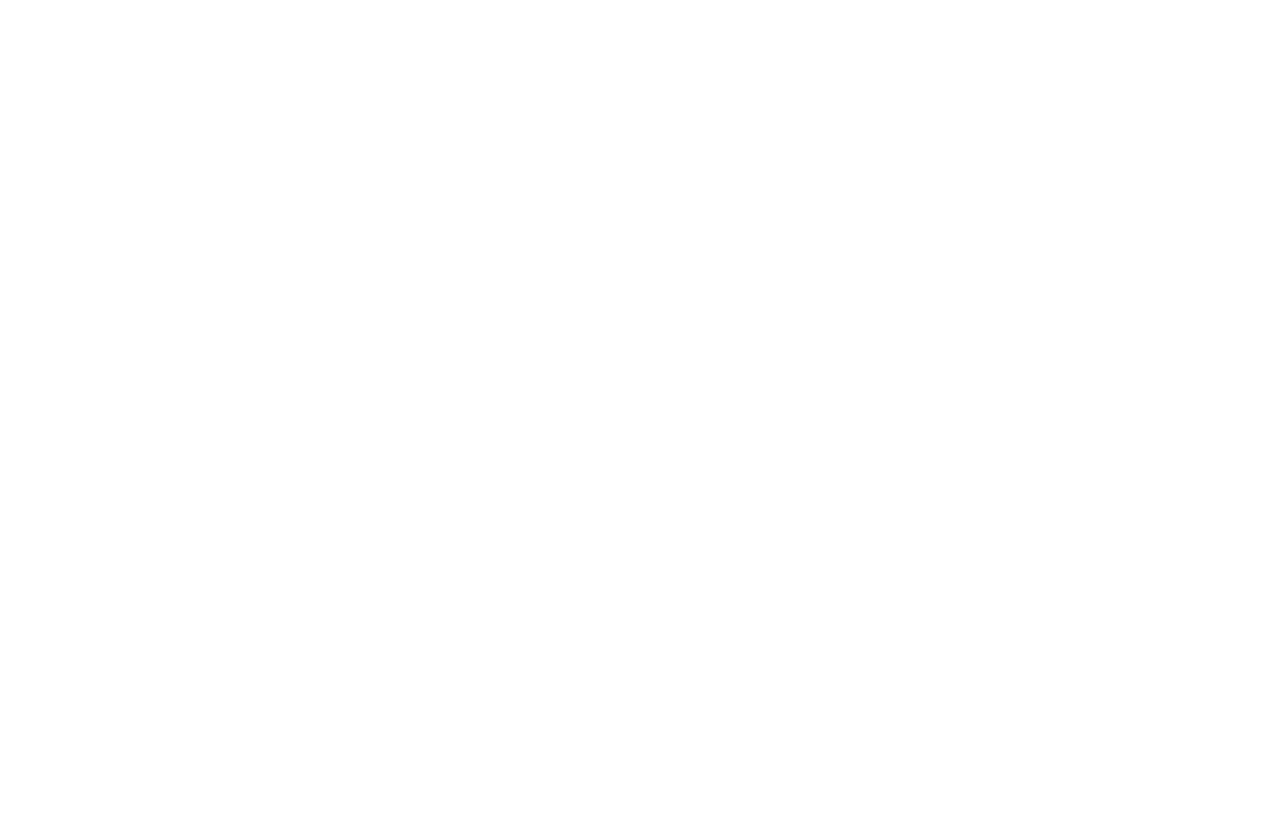
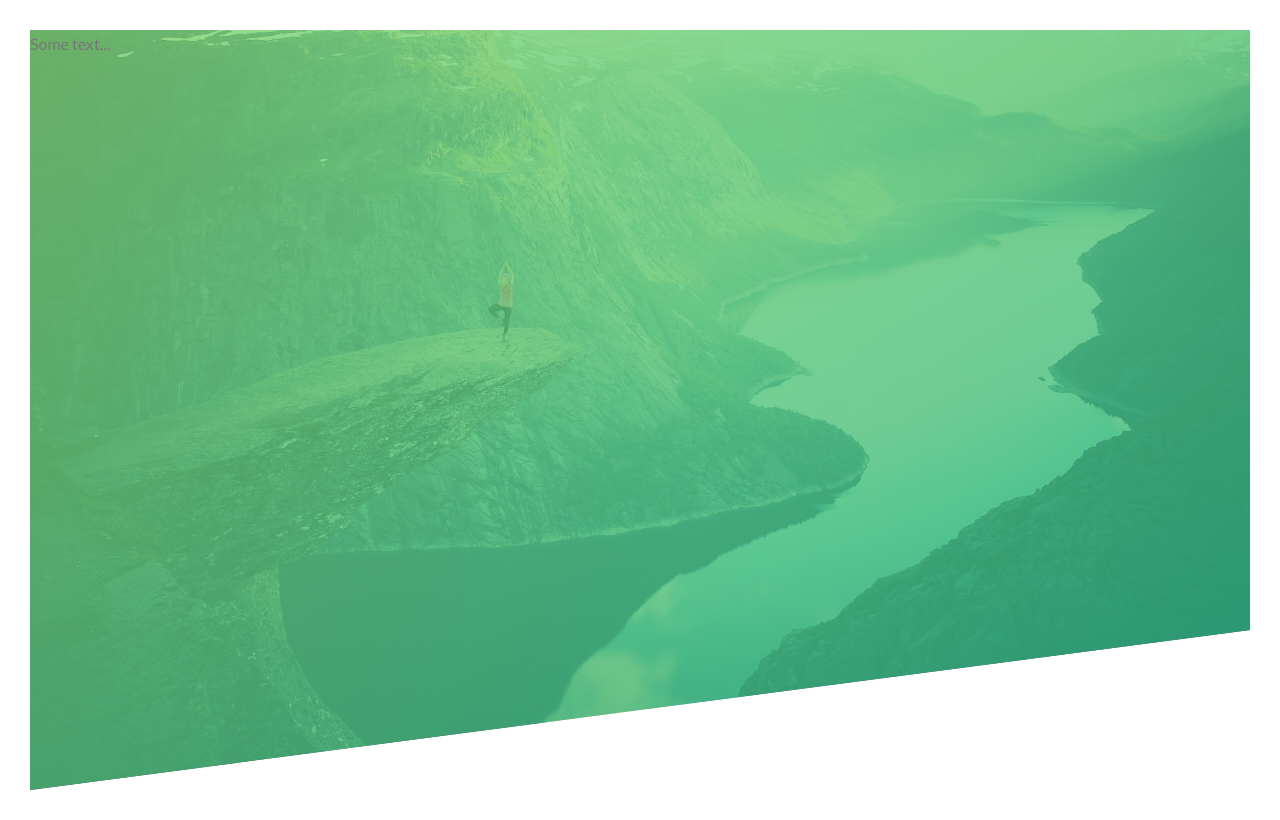
Before and after one commit to andrewrey/natours_for_last_time, a plain HTML site: page index.html in a window 1280 px wide. Drawn offline with Linux system fonts and the light colour scheme; files that its build step writes are made by us from their sources.

Commit message:
part 1 header

```diff
--- a/css/style.css
+++ b/css/style.css
@@ -8,3 +8,31 @@ Medium green: #55c57a
 Dark green: #28b485
 
 */
+
+* {
+  margin: 0;
+  padding: 0;
+  box-sizing: border-box;
+}
+
+body {
+  font-family: "Lato", sans-serif;
+  font-weight: 400;
+  font-size: 16px;
+  line-height: 1.7;
+  color: #777;
+  padding: 30px;
+}
+
+.header {
+  height: 95vh;
+  background-image: linear-gradient(
+      to right bottom,
+      rgba(128, 214, 113, 0.798),
+      rgba(40, 180, 133, 0.8)
+    ),
+    url("../img/hero.jpg");
+  background-size: cover;
+  background-position: top;
+  clip-path: polygon(0 0, 100% 0, 100% 75vh, 0 100%);
+}
--- a/index.html
+++ b/index.html
@@ -4,8 +4,10 @@
     <meta charset="UTF-8" />
     <meta name="viewport" content="width=device-width, initial-scale=1.0" />
     <title>Natours | Exciting tours for adventurous people</title>
-    <link rel="stylesheet" href="style.css" />
+    <link rel="stylesheet" href="css/style.css" />
     <link rel="shortcut icon" href="img/favicon.png" type="image/x-icon" />
   </head>
-  <body></body>
+  <body>
+    <header class="header">Some text...</header>
+  </body>
 </html>
```
